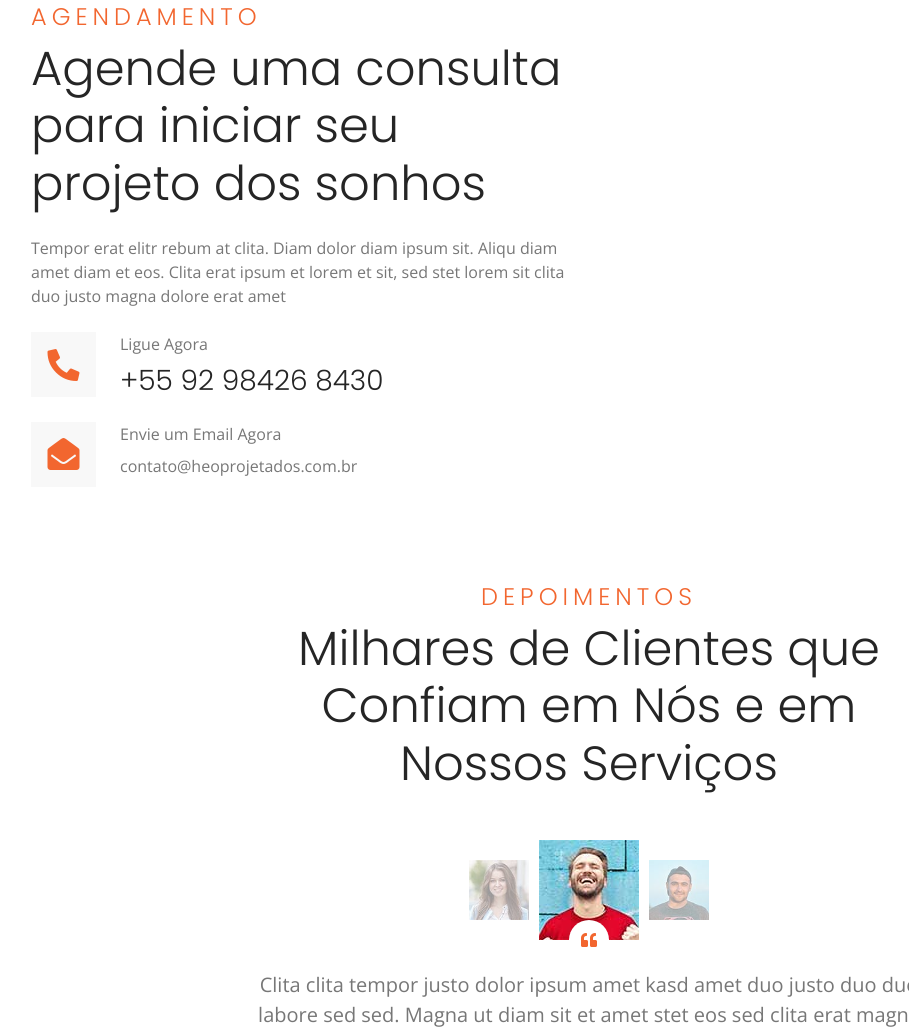
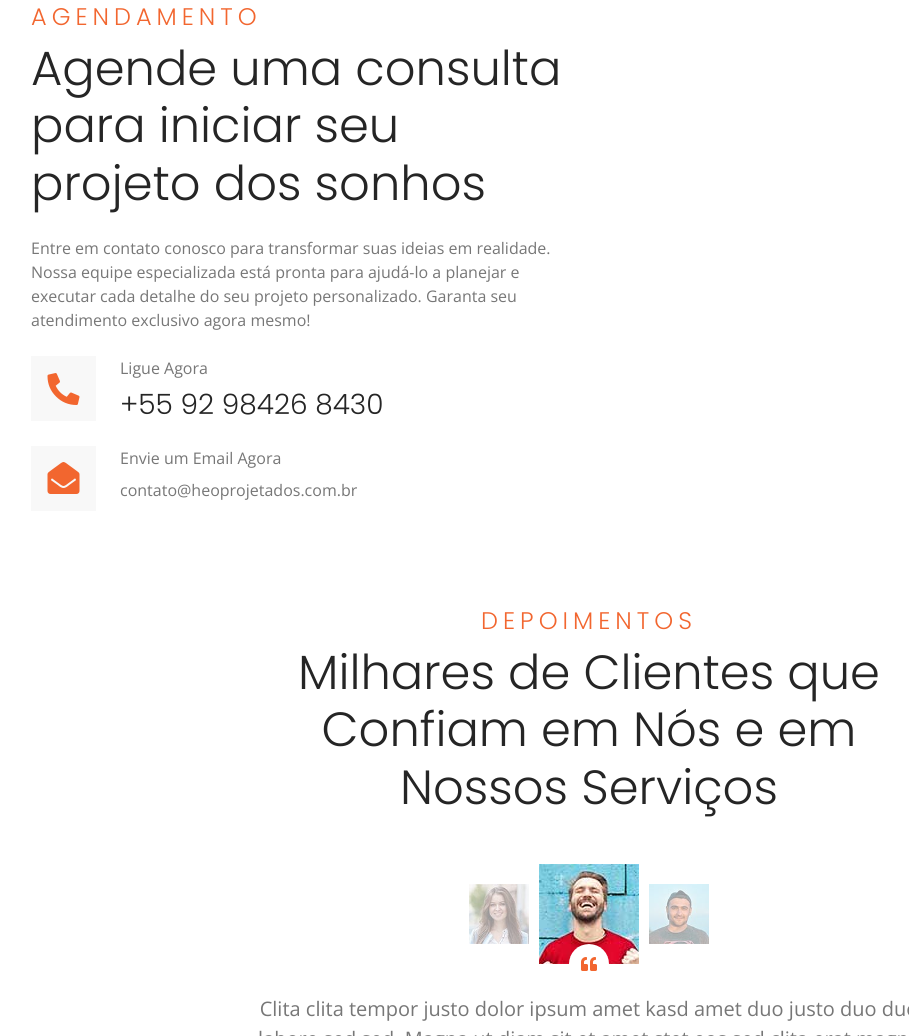
Before and after one commit to andrelobo/HeO-Projetados, a plain HTML site: page index.html in a window 1280 px wide. Shown: the part 3380-4416 px from the top of the page, without its empty margins (51-960 px from the left). Drawn offline with nearby package versions, Linux system fonts and the light colour scheme.

Commit message:
fix: new design

```diff
--- a/index.html
+++ b/index.html
@@ -312,8 +312,9 @@
         <div class="row g-5">
             <div class="col-lg-6 wow fadeInUp" data-wow-delay="0.1s">
                 <h4 class="section-title">Agendamento</h4>
-                <h1 class="display-5 mb-4">Agende uma consulta para iniciar seu projeto dos sonhos</h1>
-                <p class="mb-4">Tempor erat elitr rebum at clita. Diam dolor diam ipsum sit. Aliqu diam amet diam et eos. Clita erat ipsum et lorem et sit, sed stet lorem sit clita duo justo magna dolore erat amet</p>
+<h1 class="display-5 mb-4">Agende uma consulta para iniciar seu projeto dos sonhos</h1>
+<p class="mb-4">Entre em contato conosco para transformar suas ideias em realidade. Nossa equipe especializada está pronta para ajudá-lo a planejar e executar cada detalhe do seu projeto personalizado. Garanta seu atendimento exclusivo agora mesmo!</p>
+
                 <div class="row g-4">
                     <div class="col-12">
                         <div class="d-flex">
```
